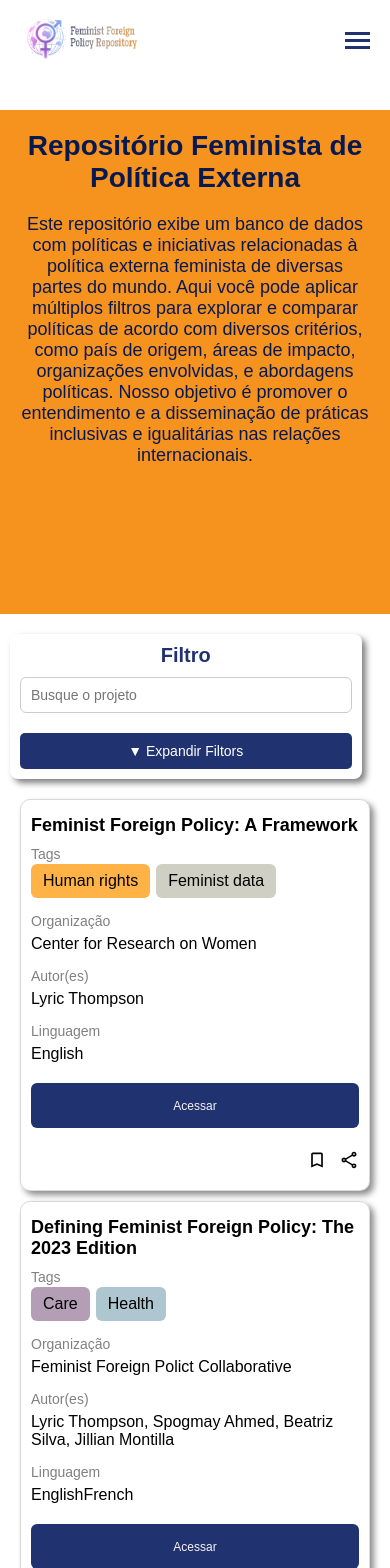
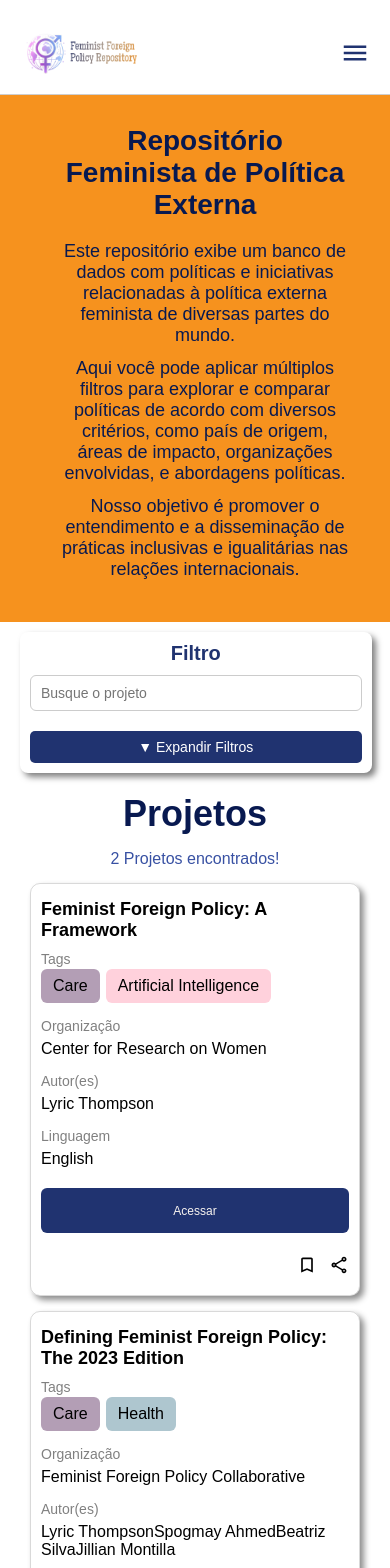
Before and after one commit to bsdeab/FFPR, a React (Create React App) app: page / in a window 390 px wide. Shown: the top 1568 px of the page. Built offline with nearby package versions, Linux system fonts and the light colour scheme.

Commit message:
finalizado mobile projects

```diff
--- a/src/components/Card/Card.scss
+++ b/src/components/Card/Card.scss
@@ -111,6 +111,25 @@
     }
   }
 
+  .copy-notification {
+    position: fixed;
+    width: 75%;
+    height: 60px;
+    display: flex;
+    align-items: center;
+    justify-content: center;
+    top: 50%;
+    left: 50%;
+    transform: translate(-50%, -50%);
+    background-color: rgba(0, 0, 0, 0.8);
+    color: white;
+    padding: 10px 20px;
+    border-radius: 8px;
+    font-size: 16px;
+    z-index: 1000;
+    opacity: 0.9;
+  }
+
   // Media Queries para responsividade
   @media (max-width: 768px) {
     .card-container {
@@ -127,6 +146,15 @@
     .card-footer {
       justify-content: space-between;
       font-size: 18px;
+    }
+
+    .card-language-area{
+
+      .language-row{
+        display: flex;
+        flex-direction: row;
+        gap: 12px;
+      }
     }
   }
 
--- a/src/components/Filter/Filter.jsx
+++ b/src/components/Filter/Filter.jsx
@@ -3,31 +3,32 @@ import './Filter.scss';
 import Select from "react-select";
 import data from '../../data/infos.json'; // Importando o arquivo JSON
 
-const language = "en"
+const language = "en";
 
-function Filter({ setType, setRegion, setSource, setSelectedThemes, setSearchTerm, setAuthor }) {
-    // Estado para controlar se os filtros estão expandidos ou não
+function Filter({ setType, setRegion, setSource, setSelectedThemes, setSearchTerm, setAuthor, setOrganization, authorsList, organizationsList }) {
     const [isExpanded, setIsExpanded] = useState(false);
 
     // Gerando as opções a partir do arquivo JSON
     const themeOptions = Object.keys(data[language].Themes).map((themeKey) => ({
         label: themeKey,
-        value: themeKey.toLowerCase().replace(/\s+/g, '-')
+        value: themeKey
     }));
 
     const typeOptions = data[language].Types.map((type) => ({
         label: type,
-        value: type.toLowerCase().replace(/\s+/g, '-')
+        value: type
     }));
 
-    const regionOptions = data[language].Regions.map((region) => ({
-        label: region,
-        value: region.toLowerCase().replace(/\s+/g, '-')
-    }));
+    const regionOptions = data[language].Regions.map(region => {
+        return {
+            label: region,
+            value: region
+        };
+    });
 
     const sourceOptions = data[language].Sources.map((source) => ({
         label: source,
-        value: source.toLowerCase().replace(/\s+/g, '-')
+        value: source
     }));
 
     // Função para alternar a expansão dos filtros
@@ -51,18 +52,15 @@ function Filter({ setType, setRegion, setSource, setSelectedThemes, setSearchTer
                     />
                 </div>
 
-                {/* Botão de expandir/retrair para mobile */}
                 <button className="expand-button" onClick={toggleFilters}>
-                    {isExpanded ? '▲ Esconder Filtros' : '▼ Expandir Filtors'}
+                    {isExpanded ? '▲ Esconder Filtros' : '▼ Expandir Filtros'}
                 </button>
 
-                {/* Mostrar os filtros adicionais apenas se estiver expandido */}
                 {isExpanded && (
                     <>
                         <div className='filter-item'>
                             <Select
                                 isMulti
-                                value={null}
                                 onChange={(selectedOptions) => {
                                     const selectedValues = selectedOptions ? selectedOptions.map(option => option.value) : [];
                                     setSelectedThemes(selectedValues);
@@ -73,38 +71,62 @@ function Filter({ setType, setRegion, setSource, setSelectedThemes, setSearchTer
                         </div>
 
                         <div className='filter-item'>
-                            <select id="type" onChange={(e) => setType(e.target.value)}>
-                                <option value="">Selecione o Tipo</option>
-                                {typeOptions.map((typez) => (
-                                    <option key={typez.value} value={typez.value}>{typez.label}</option>
-                                ))}
-                            </select>
+                            <Select
+                                isMulti
+                                onChange={(selectedOptions) => {
+                                    const selectedValues = selectedOptions ? selectedOptions.map(option => option.value) : [];
+                                    setType(selectedValues);
+                                }}
+                                options={typeOptions}
+                                placeholder="Selecione os Tipos"
+                            />
                         </div>
 
                         <div className='filter-item'>
-                            <select id="region" onChange={(e) => setRegion(e.target.value)}>
-                                <option value="">Selecione a Região</option>
-                                {regionOptions.map((region) => (
-                                    <option key={region.label} value={region.label}>{region.label}</option>
-                                ))}
-                            </select>
+                            <Select
+                                isMulti
+                                onChange={(selectedOptions) => {
+                                    const selectedValues = selectedOptions ? selectedOptions.map(option => option.value) : [];
+                                    setRegion(selectedValues);
+                                }}
+                                options={regionOptions}
+                                placeholder="Selecione as Regiões"
+                            />
                         </div>
 
                         <div className='filter-item'>
-                            <select id="source" onChange={(e) => setSource(e.target.value)}>
-                                <option value="">Fonte</option>
-                                {sourceOptions.map((source) => (
-                                    <option key={source.value} value={source.value}>{source.label}</option>
-                                ))}
-                            </select>
+                            <Select
+                                isMulti
+                                onChange={(selectedOptions) => {
+                                    const selectedValues = selectedOptions ? selectedOptions.map(option => option.value) : [];
+                                    setSource(selectedValues);
+                                }}
+                                options={sourceOptions}
+                                placeholder="Selecione as Fontes"
+                            />
                         </div>
 
                         <div className='filter-item'>
-                            <input
-                                id="author"
-                                className='search-input'
-                                placeholder='Busque uma autora'
-                                onChange={(e) => setAuthor(e.target.value)}
+                            <Select
+                                isMulti
+                                onChange={(selectedOptions) => {
+                                    const selectedValues = selectedOptions ? selectedOptions.map(option => option.value) : [];
+                                    setAuthor(selectedValues);
+                                }}
+                                options={authorsList}
+                                placeholder="Selecione os Autores"
+                            />
+                        </div>
+
+                        <div className='filter-item'>
+                            <Select
+                                isMulti
+                                onChange={(selectedOptions) => {
+                                    const selectedValues = selectedOptions ? selectedOptions.map(option => option.value) : [];
+                                    setOrganization(selectedValues);
+                                }}
+                                options={organizationsList}
+                                placeholder="Selecione as Organizações"
                             />
                         </div>
                     </>
--- a/src/components/Filter/Filter.scss
+++ b/src/components/Filter/Filter.scss
@@ -1,13 +1,12 @@
 .filter-container {
-    padding: 20px;
     background-color: white;
     border-radius: 8px;
-    margin: 0 70px;
     display: flex;
     flex-direction: column;
     gap: 10px;
-    margin-top: -20px;
     box-shadow: 4px 4px 6px rgba(0, 0, 0, 0.5);
+    margin: 10px 20px;
+    padding: 10px;
 
     .filter-saves {
         display: flex;
@@ -23,16 +22,16 @@
     }
 
     .filters {
-        width: 100%;
         display: flex;
         flex-direction: column;
         gap: 20px;
 
         .filter-item {
+            box-sizing: border-box;
+
             .search-input {
-                width: 100%;
                 height: 36px;
-                box-sizing: border-box;
+                box-sizing: border-box; // Evita estouro de largura
                 padding: 0 10px;
                 border-radius: 6px;
                 font-size: 14px;
@@ -40,12 +39,7 @@
                 border: 1px solid #ccc;
             }
 
-            .search-author {
-                width: 160px;
-            }
-
             select {
-                width: 100%;
                 height: 40px;
                 padding: 0 10px;
                 border-radius: 6px;
@@ -62,7 +56,6 @@
 
         .btn-filter {
             height: 40px;
-            width: 120px;
             display: flex;
             justify-content: center;
             align-items: center;
@@ -87,7 +80,6 @@
         border-radius: 5px;
         font-size: 14px;
         cursor: pointer;
-        width: 100%;
 
         &:hover {
             background-color: var(--secondary);
@@ -97,57 +89,28 @@
 
 @media (max-width: 768px) {
     .filter-container {
-        margin: 0 20px;
+        width: 85%;
+        padding: 10px;
+        text-align: center;
+
+        .filter-saves {
+            text-align: center;
+            align-items: center;
+            justify-content: center;
+        }
+
     }
 
     .filters {
+
         .filter-item {
-            .search-input{
-                width: 100%;
+
+            .search-input {
+                width: 100%; // Ajusta o campo de busca para 100% da largura
             }
             select {
-                width: 100%;
+                width: 100%; // Ajusta o select para 100% da largura
             }
         }
     }
-
-    .btn-filter {
-        width: 100%;
-    }
 }
-
-@media (max-width: 480px) {
-    .filter-container {
-        width: 85%;
-        padding: 10px;
-        margin: 20px 10px;
-        flex-direction: column;
-        align-items: center;
-    }
-
-    .filters {
-        display: flex;
-        flex-direction: column;
-        gap: 10px;
-
-        .filter-item {
-            .search-input{
-                width: 100%;
-            }
-
-            select {
-                height: 36px;
-            }
-        }
-    }
-
-    .btn-filter {
-        height: 36px;
-        font-size: 14px;
-    }
-
-    .expand-button {
-        height: 36px;
-        font-size: 14px;
-    }
-}
--- a/src/components/Header/Header.jsx
+++ b/src/components/Header/Header.jsx
@@ -1,17 +1,20 @@
-import React, { useState } from 'react';
+import React, { useState, useEffect, useRef } from 'react';
 import Select from 'react-select';
 import './Header.scss';
 
 import logo from '../../assets/logo.png';
-
 import usFlag from '../../assets/flags/us.png';
 import frFlag from '../../assets/flags/fr.png';
 import spFlag from '../../assets/flags/sp.png';
 import grFlag from '../../assets/flags/gr.png';
 import ptFlag from '../../assets/flags/pt.png';
 
+// Icones
+import { MdMenu, MdClose } from "react-icons/md";
+
 function Header(props) {
     const [menuOpen, setMenuOpen] = useState(false);
+    const menuRef = useRef(null); // Ref para detectar cliques fora do menu
 
     const languageOptions = [
         { value: 'pt', label: <img src={ptFlag} alt="Português" className="flag-icon" /> },
@@ -29,17 +32,32 @@ function Header(props) {
         setMenuOpen(!menuOpen);
     };
 
+    // Fechar o menu ao clicar fora dele
+    useEffect(() => {
+        const handleClickOutside = (event) => {
+            if (menuRef.current && !menuRef.current.contains(event.target)) {
+                setMenuOpen(false);
+            }
+        };
+        document.addEventListener('mousedown', handleClickOutside);
+        return () => {
+            document.removeEventListener('mousedown', handleClickOutside);
+        };
+    }, []);
+
     return (
         <div className='header-container'>
             <div className='header-logo'>
                 <img src={logo} alt="Logo" className='logo' />
             </div>
 
-            <div className={`header-items ${menuOpen ? 'open' : ''}`}>
+            <div ref={menuRef} className={`header-items ${menuOpen ? 'open' : ''}`}>
                 <span className='header-item'>Home</span>
                 <span className='header-item'>Projetos</span>
+                <span className='header-item'>Salvos</span>
                 <span className='header-item'>Sobre</span>
                 <span className='header-item'>Contato</span>
+                <span className='header-items'>Dados</span>
 
                 <div className='language'>
                     <Select
@@ -53,9 +71,12 @@ function Header(props) {
             </div>
 
             <div className='menu-toggle' onClick={toggleMenu}>
-                <div className={`bar ${menuOpen ? 'open' : ''}`}></div>
-                <div className={`bar ${menuOpen ? 'open' : ''}`}></div>
-                <div className={`bar ${menuOpen ? 'open' : ''}`}></div>
+                {/* Alternar entre ícones de abrir/fechar */}
+                {menuOpen ? (
+                    <MdClose className="menu-icon close-icon" />
+                ) : (
+                    <MdMenu className="menu-icon" />
+                )}
             </div>
         </div>
     );
--- a/src/components/Header/Header.scss
+++ b/src/components/Header/Header.scss
@@ -5,8 +5,11 @@
   align-items: center;
   margin-top: 15px;
   justify-content: space-between;
-  margin: 10px 90px;
-  position: relative;
+  width: 100%;
+  position: sticky;
+  top: 0;
+  z-index: 99;
+  background-color: white;
 
   .logo {
     height: 80px;
@@ -28,19 +31,6 @@
         color: var(--secondary);
       }
     }
-
-    // Estilo para o menu expansivo
-    &.open {
-      display: flex;
-      flex-direction: column;
-      position: absolute;
-      top: 80px; // Para que o menu fique abaixo do cabeçalho
-      left: 0;
-      right: 0;
-      background-color: #f6921e; // Cor do fundo
-      padding: 20px 0;
-      z-index: 1000; // Para garantir que fique acima de outros elementos
-    }
   }
 
   .language {
@@ -48,8 +38,7 @@
   }
 
   .language-select {
-
-    .flag-icon{
+    .flag-icon {
       width: 30px;
       height: 30px;
     }
@@ -63,7 +52,7 @@
       display: flex;
       align-items: center;
 
-    img {
+      img {
         width: 30px;
         height: 30px;
         margin-right: 10px; // Espaçamento entre a bandeira e o texto
@@ -78,36 +67,56 @@
   .menu-toggle {
     display: none; // Inicialmente escondido
 
-    .bar {
-      display: block;
-      width: 25px;
-      height: 3px;
-      margin: 4px auto;
-      background-color: var(--primary);
-      transition: 0.3s;
-
-      &.open {
-        background-color: var(--secondary);
-      }
+    .menu-icon {
+      font-size: 30px;
+      z-index: 99;
+      color: var(--primary);
+      cursor: pointer;
     }
   }
 }
 
 // Responsividade
+// Responsividade
 @media (max-width: 768px) {
   .header-container {
     justify-content: space-between;
-    margin: 0px 20px 0px 20px;
+    box-sizing: border-box;
+    padding: 0px 20px;
+    border-bottom: 1px solid #b6b6b6ab;
 
     .logo {
       height: 50px;
     }
 
+    .language {
+      width: 100px; // Defina uma largura adequada
+      position: absolute;
+      top: 80px;
+    }
+
     .header-items {
-      display: none; // Esconder itens do cabeçalho por padrão
+      position: fixed;
+      top: 0;
+      right: 0;
+      height: 100vh;
+      width: 70%; // Largura do menu
+      background-color: #f6921e; // Cor do fundo
+      padding: 20px;
+      display: flex;
+      flex-direction: column;
+      align-items: center;
+      justify-content: center;
+      z-index: 30;
+      transition: transform 0.5s ease; // Transição suave ao abrir/fechar
+      transform: translateX(100%); // Posição inicial fora da tela à direita
 
       &.open {
-        display: flex; // Mostrar ao abrir o menu
+        transform: translateX(0); // Mover o menu para dentro da tela
+      }
+
+      .header-item {
+        margin-bottom: 20px; // Espaçamento entre os itens do menu
       }
     }
 
@@ -115,5 +124,15 @@
       display: block; // Mostrar botão de menu
       cursor: pointer;
     }
+
+    .close-icon {
+      position: absolute; // Para garantir que o ícone seja posicionado corretamente
+      top: 20px; // Ajuste conforme necessário
+      right: 5px; // Ajuste conforme necessário
+      font-size: 30px;
+      z-index: 1010; // Certifique-se de que esteja acima de outros elementos
+      color: var(--primary);
+      transition: .4s;
+    }
   }
 }
--- a/src/pages/Projects.jsx
+++ b/src/pages/Projects.jsx
@@ -9,9 +9,9 @@ import { useState } from 'react';
 const data = [
   {
     "title": "Feminist Foreign Policy: A Framework",
-    "tags": ["Human rights", "Feminist data"],
+    "tags": ["Care", "Artificial Intelligence"],
     "organization": "Center for Research on Women",
-    "author": "Lyric Thompson",
+    "author": ["Lyric Thompson"],
     "year": "2020",
     "language": ["English"],
     "link": "https://drive.google.com/drive/folders/1K-4i_CRuBCHcjVwsgg9pnrEh0QJ2VR40?usp=drive_link",
@@ -22,8 +22,8 @@ const data = [
   {
     "title": "Defining Feminist Foreign Policy: The 2023 Edition",
     "tags": ["Care", "Health"],
-    "organization": "Feminist Foreign Polict Collaborative",
-    "author": "Lyric Thompson, Spogmay Ahmed, Beatriz Silva, Jillian Montilla",
+    "organization": "Feminist Foreign Policy Collaborative",
+    "author": ["Lyric Thompson", "Spogmay Ahmed", "Beatriz Silva", "Jillian Montilla"],
     "year": "2023",
     "language": ["English", "French"],
     "link": "https://drive.google.com/drive/folders/1y7aeQYj9aI8vqeUKCwsYrwB3dHHgBJBG?usp=drive_link",
@@ -31,28 +31,79 @@ const data = [
     "region": "North America (US and Canada)",
     "source": "Individual"
   }
-]
+];
 
 function App() {
   // Estados para os filtros
-  const [type, setType] = useState('');
-  const [region, setRegion] = useState('');
-  const [source, setSource] = useState('');
+  const [type, setType] = useState([]);
+  const [region, setRegion] = useState([]);
+  const [source, setSource] = useState([]);
   const [selectedThemes, setSelectedThemes] = useState([]);
   const [searchTerm, setSearchTerm] = useState('');
-  const [author, setAuthor] = useState('');
+  const [author, setAuthor] = useState([]);
+  const [organization, setOrganization] = useState([]);
+
+  // Função para extrair autores únicos
+  const getUniqueAuthors = () => {
+    const authors = data.map(card => card.author).flat();
+    return [...new Set(authors)];
+  };
+
+  // Função para extrair organizações únicas
+  const getUniqueOrganizations = () => {
+    const organizations = data.map(card => card.organization);
+    return [...new Set(organizations)];
+  };
+
+  // Gerar listas de autores e organizações
+  const authorsList = getUniqueAuthors().map(author => ({
+    label: author,
+    value: author
+  }));
+
+  const organizationsList = getUniqueOrganizations().map(org => ({
+    label: org,
+    value: org
+  }));
 
   // Função para filtrar os dados
   const filteredData = data.filter(card => {
-    const matchesType = type ? card.type.toLowerCase().includes(type.toLowerCase()) : true;
-    const matchesRegion = region ? card.region.toLowerCase().includes(region.toLowerCase()) : true;
-    const matchesSource = source ? card.source.toLowerCase().includes(source.toLowerCase()) : true;
+    // Verifica se há correspondência de tipo
+    const matchesType = type.length > 0
+      ? type.some(t => card.type.includes(t))
+      : true;
+
+    // Verifica se há correspondência de região
+    const matchesRegion = region.length > 0
+      ? region.some(r => card.region.includes(r))
+      : true;
+
+    // Verifica se há correspondência de fonte
+    const matchesSource = source.length > 0
+      ? source.some(s => card.source.includes(s))
+      : true;
+
+    // Verifica se há correspondência de temas
     const matchesThemes = selectedThemes.length > 0
-      ? selectedThemes.every(theme => card.tags.some(tag => tag.toLowerCase().includes(theme.value.toLowerCase())))
+      ? selectedThemes.every(theme => card.tags.some(tag => tag.includes(theme)))
       : true;
-    const matchesSearchTerm = searchTerm ? card.title.toLowerCase().includes(searchTerm.toLowerCase()) : true;
-    const matchesAuthor = author ? card.author.toLowerCase().includes(author.toLowerCase()) : true;
-    return matchesType && matchesRegion && matchesSource && matchesThemes && matchesSearchTerm && matchesAuthor;
+
+    // Verifica se há correspondência com o termo de pesquisa
+    const matchesSearchTerm = searchTerm ? card.title.includes(searchTerm) : true;
+
+    // Verifica se há correspondência de autor
+    const matchesAuthor = author.length > 0
+      ? author.some(a => card.author.some(cardAuthor => cardAuthor.includes(a)))
+      : true;
+
+    // Verifica se há correspondência de organização
+    const matchesOrganization = organization.length > 0
+      ? organization.some(org => card.organization.includes(org))
+      : true;
+
+    console.log(matchesType, matchesRegion)
+
+    return matchesType && matchesRegion && matchesSource && matchesThemes && matchesSearchTerm && matchesAuthor && matchesOrganization;
   });
 
   return (
@@ -61,9 +112,9 @@ function App() {
 
       <div className="home-infos">
         <span className="home-title">Repositório Feminista de Política Externa</span>
-        <span className="home-description">
-          Este repositório exibe um banco de dados com políticas e iniciativas relacionadas à política externa feminista de diversas partes do mundo. Aqui você pode aplicar múltiplos filtros para explorar e comparar políticas de acordo com diversos critérios, como país de origem, áreas de impacto, organizações envolvidas, e abordagens políticas. Nosso objetivo é promover o entendimento e a disseminação de práticas inclusivas e igualitárias nas relações internacionais.
-        </span>
+        <span className="home-description">Este repositório exibe um banco de dados com políticas e iniciativas relacionadas à política externa feminista de diversas partes do mundo.</span>
+        <span className="home-description">Aqui você pode aplicar múltiplos filtros para explorar e comparar políticas de acordo com diversos critérios, como país de origem, áreas de impacto, organizações envolvidas, e abordagens políticas.</span>
+        <span className="home-description">Nosso objetivo é promover o entendimento e a disseminação de práticas inclusivas e igualitárias nas relações internacionais.</span>
       </div>
 
       <Filter
@@ -73,9 +124,15 @@ function App() {
         setSelectedThemes={setSelectedThemes}
         setSearchTerm={setSearchTerm}
         setAuthor={setAuthor}
+        setOrganization={setOrganization}
+        authorsList={authorsList} // Passa a lista de autores
+        organizationsList={organizationsList} // Passa a lista de organizações
       />
 
       <div className="projects">
+        <span className="projects-title">Projetos</span>
+        <span className="projects-found">{filteredData.length} Projetos encontrados!</span>
+
         {filteredData.map((card) => (
           <Card
             key={card.title}
--- a/src/styles/home.scss
+++ b/src/styles/home.scss
@@ -6,7 +6,6 @@
         flex-direction: column;
         padding: 60px 90px;
         background-color: #f6921e;
-        margin-top: 30px;
         color: #081950;
 
         .home-title {
@@ -50,15 +49,16 @@
 
     @media (max-width: 768px) {
         .home-infos {
-            padding: 30px 40px;
-            height: 40vh;
-
+            box-sizing: content-box;
+            padding: 30px 40px 30px 60px;
+            text-align: center;
             .home-title {
                 font-size: 28px; // Título menor para tablets
             }
 
             .home-description {
                 font-size: 18px;
+                margin-bottom: 12px;
             }
         }
 
@@ -66,27 +66,19 @@
             margin: 20px 30px;
             flex-direction: column; // Empilhar os projetos em telas menores
             gap: 15px; // Menor espaçamento
-        }
-    }
 
-    @media (max-width: 480px) {
-        .home-infos {
-            padding: 20px 20px;
-            height: 55vh;
-            text-align: center;
-
-            .home-title {
-                font-size: 28px; // Ajuste para smartphones
+            .projects-title{
+                font-size: 36px;
+                font-weight: bold;
+                color: #081950;
+                text-align: center;
             }
 
-            .home-description {
-                font-size: 18px;
+            .projects-found{
+                text-align: center;
+                font-weight: lighter;
+                color: #3851a3;
             }
-        }
-
-        .projects {
-            margin: 10px 20px;
-            gap: 10px; // Reduzir ainda mais o espaçamento
         }
     }
 }
```
Also changed, not shown: src/components/Card/Card.jsx (+26 -1 lines).
